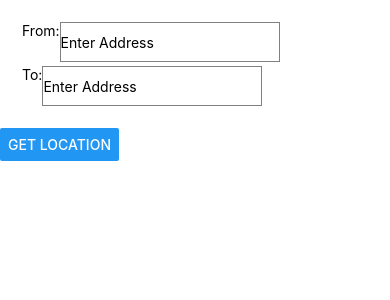
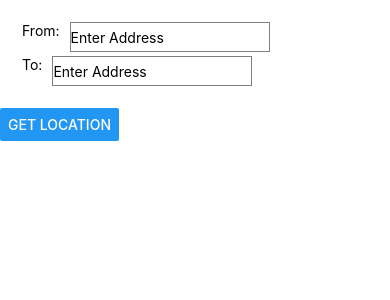
Before and after one commit to Dhanshree-Sonar/Share-Places, a React Native app: screen / in a window 390 px wide. Shown: the top 300 px of the page. Built offline with nearby package versions, Linux system fonts and the light colour scheme.

Commit message:
Feat: Add style to inputbox

```diff
--- a/components/InputBox.js
+++ b/components/InputBox.js
@@ -1,5 +1,8 @@
 import React, { Component } from 'react';
-import { TextInput } from 'react-native';
+import {
+  TextInput,
+  StyleSheet,
+} from 'react-native';
 
 export default class InputBox extends Component {
   constructor(props) {
@@ -10,10 +13,21 @@ export default class InputBox extends Component {
   render() {
     return (
       <TextInput
-        style={{height: 40, borderColor: 'gray', borderWidth: 1}}
+        style={styles.inputbox}
         onChangeText={(text) => this.setState({text})}
         value={this.state.text}
       />
     );
   }
 }
+
+
+const styles = StyleSheet.create({
+  inputbox: {
+    marginLeft: 10,
+    height: 30,
+    width: 200,
+    borderColor: 'grey',
+    borderWidth: 1,
+  },
+});
```
